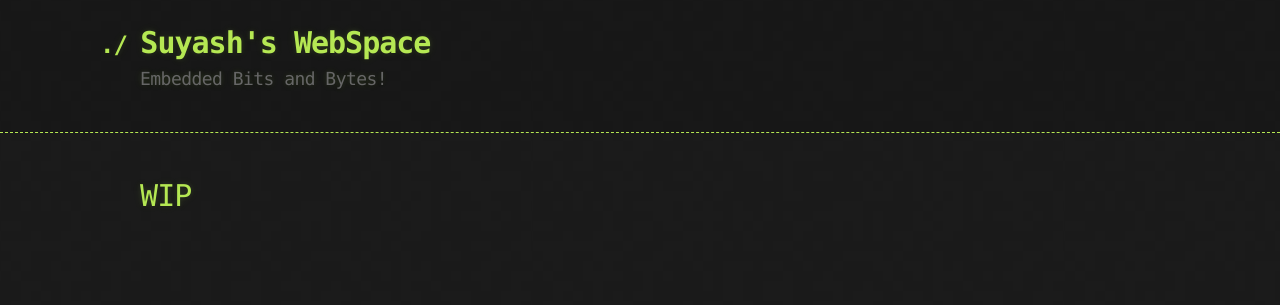
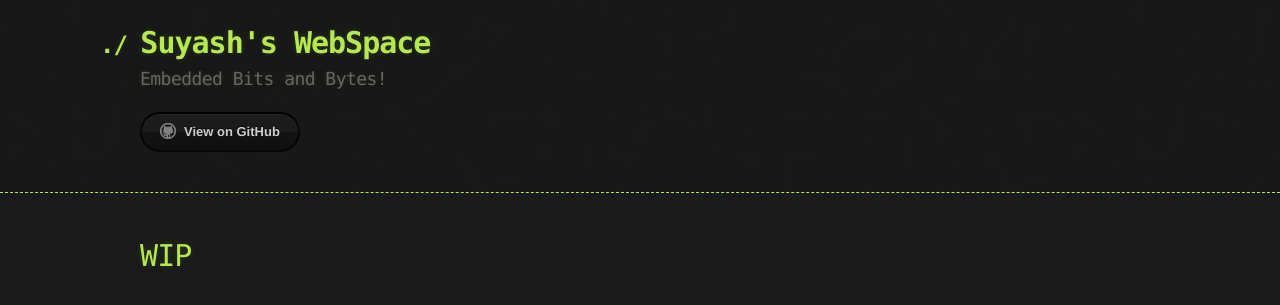
Before and after one commit to suyashsingh/suyashsingh.github.io, a Jekyll site: the page built from index.md, in a window 1280 px wide. Shown: the top 305 px of the page. Built offline with Jekyll 4.4.1, drawn with Linux system fonts in a browser that asks for light colours.

Commit message:
enable show github repo config

```diff
--- a/_config.yml
+++ b/_config.yml
@@ -1,6 +1,6 @@
 title: Suyash's WebSpace
 description: Embedded Bits and Bytes!
 show_downloads: false
-show_github_link: false
+show_github_link: true
 google_analytics:
 theme: jekyll-theme-hacker
```
